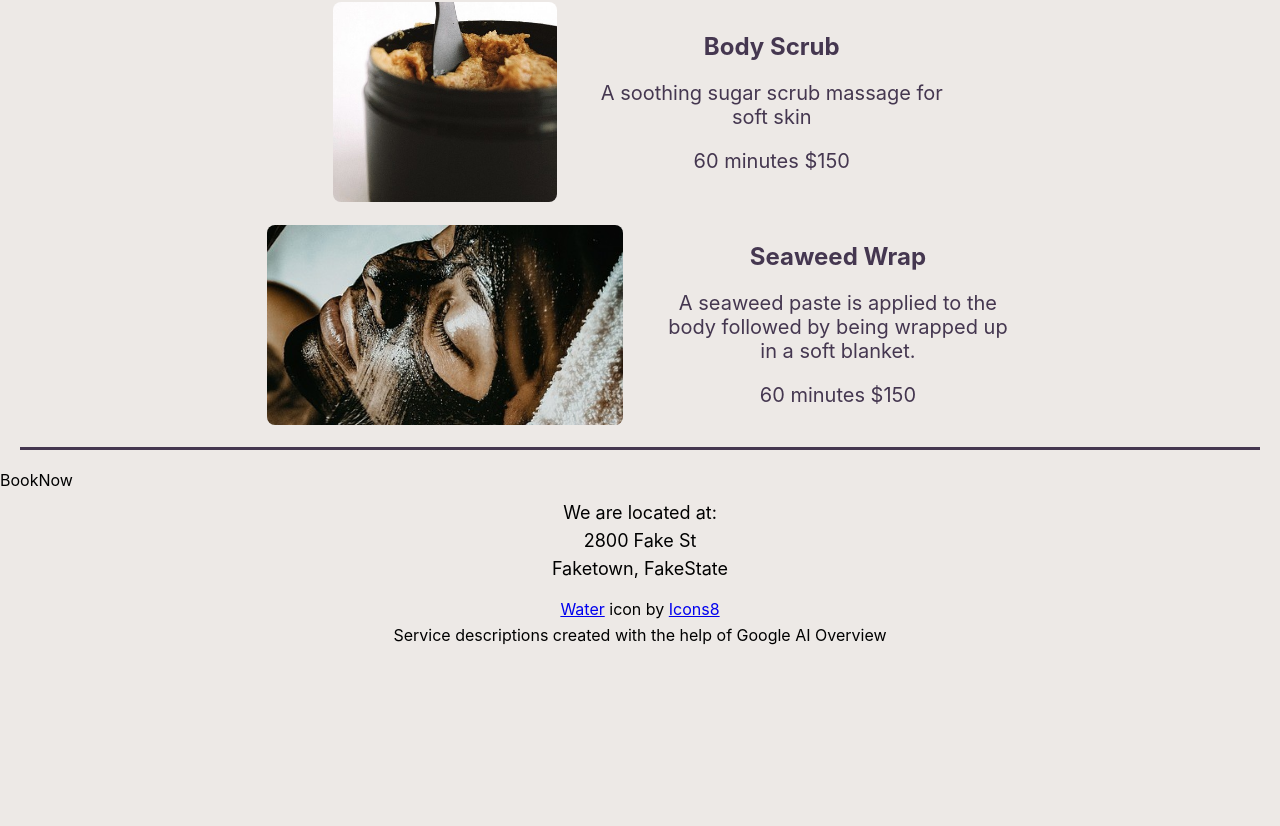
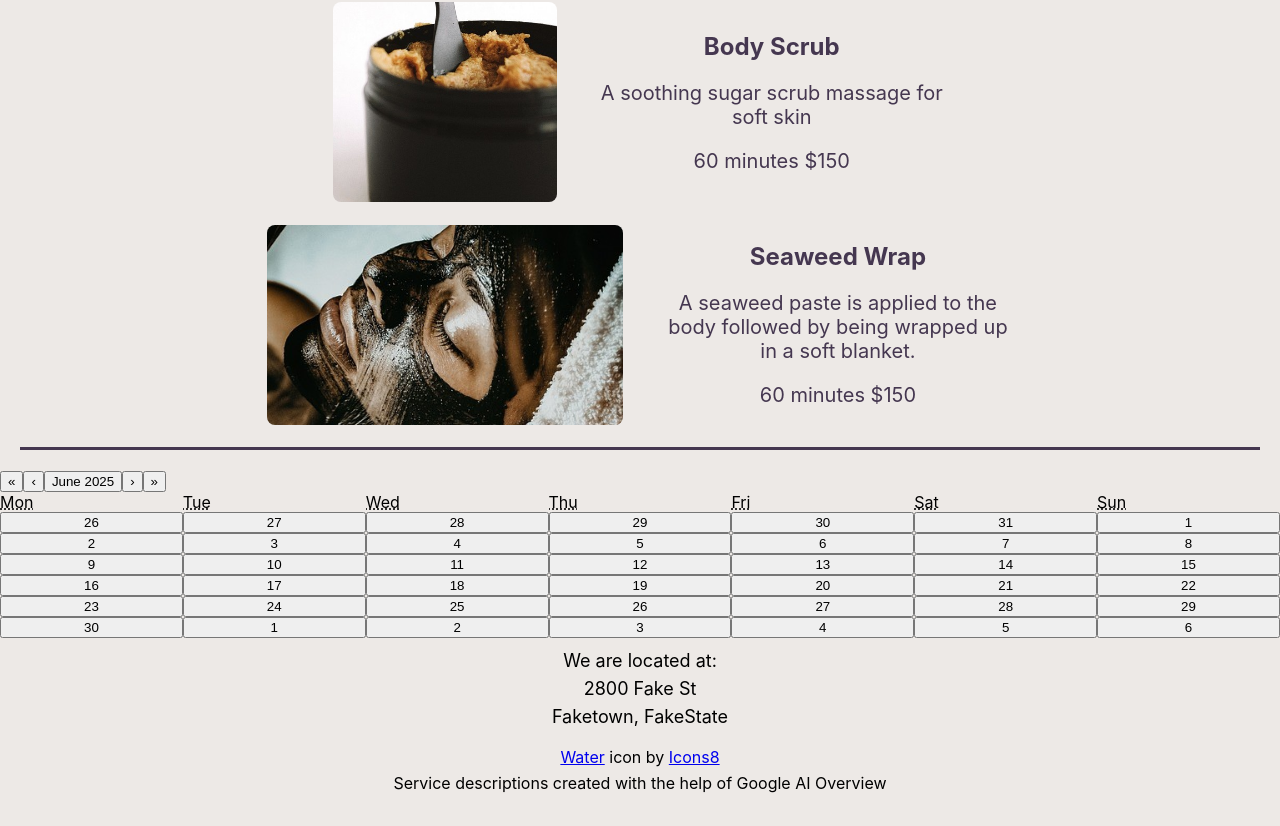
Before and after one commit to LaurenCummings/spa-project, a React (Vite) app: page / in a window 1280 px wide. Shown: the part 3323-4149 px from the top of the page. Before the commit the page ends 4001 px from the top, so only its background shows below. Built offline with nearby package versions, Linux system fonts and the light colour scheme; a web font is replaced by a local one.

Commit message:
added calendar to bookNow

```diff
--- a/src/components/BookNow.jsx
+++ b/src/components/BookNow.jsx
@@ -1,9 +1,10 @@
 import '../css/BookNow.css';
+import Calendar from 'react-calendar';
 
 function BookNow() {
     return (
         <div>
-            BookNow
+            <Calendar />
         </div>
     )
 }
```
